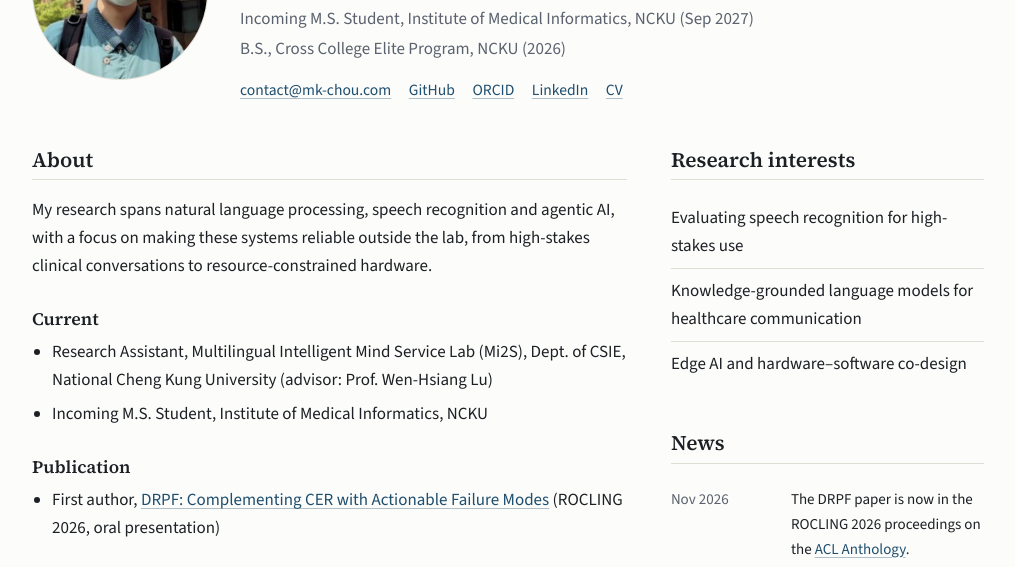
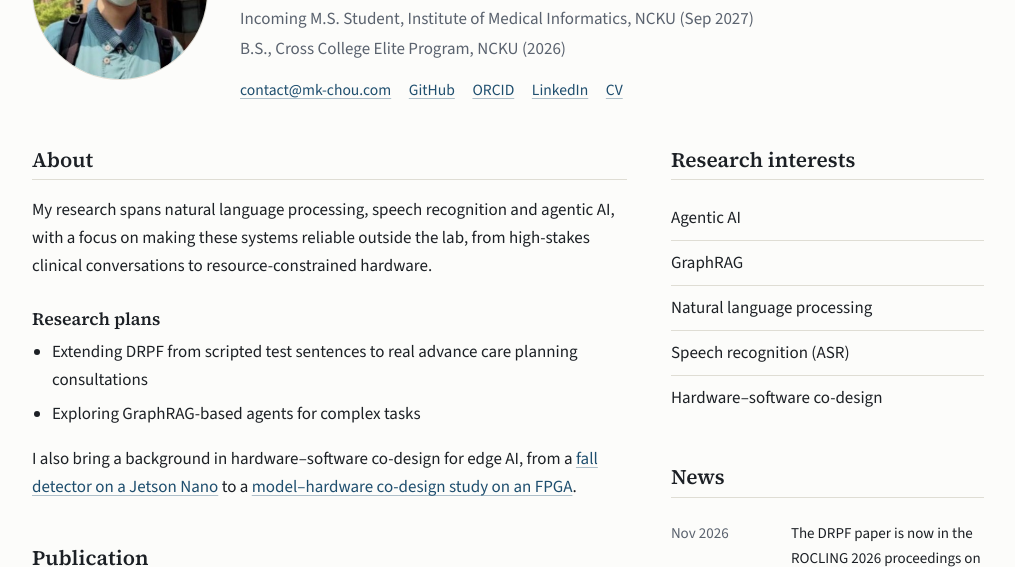
Before and after one commit to MKChou/mk-chou, a plain HTML site: page index.html in a window 1280 px wide. Shown: the part 223-790 px from the top of the page, without its empty margins (132-1147 px from the left). Drawn offline with nearby package versions, Linux system fonts and the light colour scheme.

Commit message:
Tidy homepage: dedupe About, LinkedIn research interests, trim news
Co-Authored-By: Claude Opus 5.5 <noreply@anthropic.com>

```diff
--- a/index.html
+++ b/index.html
@@ -58,7 +58,7 @@
           <section class="section prose">
             <h2 class="section-title" data-i18n="home.h.about">About</h2>
             <p data-i18n="home.about.p1">My research spans natural language processing, speech recognition and agentic AI, with a focus on making these systems reliable outside the lab, from high-stakes clinical conversations to resource-constrained hardware.</p>
-            <div data-i18n="home.about.p2" data-i18n-html><h3>Current</h3><ul><li>Research Assistant, Multilingual Intelligent Mind Service Lab (Mi2S), Dept. of CSIE, National Cheng Kung University (advisor: Prof. Wen-Hsiang Lu)</li><li>Incoming M.S. Student, Institute of Medical Informatics, NCKU</li></ul><h3>Publication</h3><ul><li>First author, <a href="research/drpf/">DRPF: Complementing CER with Actionable Failure Modes</a> (ROCLING 2026, oral presentation)</li></ul><h3>Research Plans</h3><ul><li>Extending DRPF to real advance care planning consultations</li><li>Exploring GraphRAG-based agents for complex tasks</li><li>Background in hardware–software co-design for edge AI</li></ul><h3>Research Interests</h3><ul><li>Agentic AI · GraphRAG · NLP · ASR · Hardware–Software Co-design</li></ul></div>
+            <div data-i18n="home.about.p2" data-i18n-html><h3>Research plans</h3><ul><li>Extending DRPF from scripted test sentences to real advance care planning consultations</li><li>Exploring GraphRAG-based agents for complex tasks</li></ul><p>I also bring a background in hardware–software co-design for edge AI, from a <a href="project/2/">fall detector on a Jetson Nano</a> to a <a href="project/3/">model–hardware co-design study on an FPGA</a>.</p></div>
           </section>
 
           <section class="section">
@@ -93,9 +93,11 @@
           <section class="section">
             <h2 class="section-title" data-i18n="home.h.int">Research interests</h2>
             <ul class="interest-list">
-            <li data-i18n="home.int.0">Evaluating speech recognition for high-stakes use</li>
-            <li data-i18n="home.int.1">Knowledge-grounded language models for healthcare communication</li>
-            <li data-i18n="home.int.2">Edge AI and hardware–software co-design</li>
+            <li data-i18n="home.int.0">Agentic AI</li>
+            <li data-i18n="home.int.1">GraphRAG</li>
+            <li data-i18n="home.int.2">Natural language processing</li>
+            <li data-i18n="home.int.3">Speech recognition (ASR)</li>
+            <li data-i18n="home.int.4">Hardware–software co-design</li>
             </ul>
           </section>
 
@@ -106,7 +108,6 @@
             <li><time datetime="2026-11"><span data-i18n="home.news.award.when">Nov 2026</span></time><span data-i18n="home.news.award.text">Two lab projects, iSeeME and Kasih, each received the National Innovation Award; I presented Kasih in Taipei.</span></li>
             <li><time datetime="2026-11"><span data-i18n="home.news.admit.when">Nov 2026</span></time><span data-i18n="home.news.admit.text">Admitted to the master's program at NCKU's Institute of Medical Informatics, starting September 2027.</span></li>
             <li><time datetime="2026-11"><span data-i18n="home.news.0.when">Nov 2026</span></time><span data-i18n="home.news.0.text">Presented DRPF as an oral talk at ROCLING 2026, November 6–7.</span></li>
-            <li><time datetime="2026-09"><span data-i18n="home.news.1.when">Sep 2026</span></time><span data-i18n="home.news.1.text">DRPF was accepted to ROCLING 2026 (Archival Track) for oral presentation.</span></li>
             <li><time datetime="2026-09"><span data-i18n="home.news.2.when">Sep 2026</span></time><span data-i18n="home.news.2.text">The iSeeME app was exhibited at a smart-healthcare industry forum.</span></li>
             <li><time datetime="2026-08"><span data-i18n="home.news.3.when">Aug 2026</span></time><span data-i18n="home.news.3.text">Demonstrated Kasih, the lab's multilingual translation app, at a senior-care expo in Taipei.</span></li>
             <li><time datetime="2025-10"><span data-i18n="home.news.4.when">Oct 2025</span></time><span data-i18n="home.news.4.text">First place, Smart Cultural Tourism track, Visioning the South 2025.</span></li>
--- a/js/site-i18n.js
+++ b/js/site-i18n.js
@@ -9,17 +9,17 @@ const SITE_I18N = {
     "home.news.admit.text": "Admitted to the master's program at NCKU's Institute of Medical Informatics, starting September 2027.",
     "home.news.0.when": "Nov 2026",
     "home.news.0.text": "Presented DRPF as an oral talk at ROCLING 2026, November 6–7.",
-    "home.news.1.when": "Sep 2026",
-    "home.news.1.text": "DRPF was accepted to ROCLING 2026 (Archival Track) for oral presentation.",
     "home.news.2.when": "Sep 2026",
     "home.news.2.text": "The iSeeME app was exhibited at a smart-healthcare industry forum.",
     "home.news.3.when": "Aug 2026",
     "home.news.3.text": "Demonstrated Kasih, the lab's multilingual translation app, at a senior-care expo in Taipei.",
     "home.news.4.when": "Oct 2025",
     "home.news.4.text": "First place, Smart Cultural Tourism track, Visioning the South 2025.",
-    "home.int.0": "Evaluating speech recognition for high-stakes use",
-    "home.int.1": "Knowledge-grounded language models for healthcare communication",
-    "home.int.2": "Edge AI and hardware–software co-design",
+    "home.int.0": "Agentic AI",
+    "home.int.1": "GraphRAG",
+    "home.int.2": "Natural language processing",
+    "home.int.3": "Speech recognition (ASR)",
+    "home.int.4": "Hardware–software co-design",
     "res.drpf.title": "DRPF: evaluating deployment risk in speech recognition",
     "res.drpf.tag": "Published",
     "res.voice.title": "VOICE: a voice-interaction platform for advance care planning",
@@ -38,7 +38,7 @@ const SITE_I18N = {
     "home.link.cv": "CV",
     "home.h.about": "About",
     "home.about.p1": "My research spans natural language processing, speech recognition and agentic AI, with a focus on making these systems reliable outside the lab, from high-stakes clinical conversations to resource-constrained hardware.",
-    "home.about.p2": "<h3>Current</h3><ul><li>Research Assistant, Multilingual Intelligent Mind Service Lab (Mi2S), Dept. of CSIE, National Cheng Kung University (advisor: Prof. Wen-Hsiang Lu)</li><li>Incoming M.S. Student, Institute of Medical Informatics, NCKU</li></ul><h3>Publication</h3><ul><li>First author, <a href=\"research/drpf/\">DRPF: Complementing CER with Actionable Failure Modes</a> (ROCLING 2026, oral presentation)</li></ul><h3>Research Plans</h3><ul><li>Extending DRPF to real advance care planning consultations</li><li>Exploring GraphRAG-based agents for complex tasks</li><li>Background in hardware–software co-design for edge AI</li></ul><h3>Research Interests</h3><ul><li>Agentic AI · GraphRAG · NLP · ASR · Hardware–Software Co-design</li></ul>",
+    "home.about.p2": "<h3>Research plans</h3><ul><li>Extending DRPF from scripted test sentences to real advance care planning consultations</li><li>Exploring GraphRAG-based agents for complex tasks</li></ul><p>I also bring a background in hardware–software co-design for edge AI, from a <a href=\"project/2/\">fall detector on a Jetson Nano</a> to a <a href=\"project/3/\">model–hardware co-design study on an FPGA</a>.</p>",
     "home.h.pub": "Publication",
     "pub.link.page": "Project page",
     "pub.link.code": "Code and probe sets",
@@ -269,17 +269,17 @@ const SITE_I18N = {
     "home.news.admit.text": "錄取成大醫學資訊研究所碩士班，2027 年 9 月入學。",
     "home.news.0.when": "2026 年 11 月",
     "home.news.0.text": "於 11 月 6 至 7 日在 ROCLING 2026 口頭發表 DRPF。",
-    "home.news.1.when": "2026 年 9 月",
-    "home.news.1.text": "DRPF 論文獲 ROCLING 2026（Archival Track）接受，口頭發表。",
     "home.news.2.when": "2026 年 9 月",
     "home.news.2.text": "iSeeME 心識 App 於「2026 智慧醫療產業跨域鏈結交流會」展出。",
     "home.news.3.when": "2026 年 8 月",
     "home.news.3.text": "於台北高齡展展示實驗室的多語翻譯 App「Kasih 卡水」。",
     "home.news.4.when": "2025 年 10 月",
     "home.news.4.text": "「2025 創見南方」提案競賽智慧文旅組第一名。",
-    "home.int.0": "高風險場景的語音辨識評估",
-    "home.int.1": "以知識圖譜約束的醫療溝通語言模型",
-    "home.int.2": "邊緣運算與軟硬體協同設計",
+    "home.int.0": "Agentic AI",
+    "home.int.1": "GraphRAG",
+    "home.int.2": "自然語言處理（NLP）",
+    "home.int.3": "語音辨識（ASR）",
+    "home.int.4": "軟硬體協同設計",
     "res.drpf.title": "DRPF：語音辨識部署風險評估框架",
     "res.drpf.tag": "已發表",
     "res.voice.title": "VOICE：預立醫療語音互動平台",
@@ -298,7 +298,7 @@ const SITE_I18N = {
     "home.link.cv": "簡歷",
     "home.h.about": "簡介",
     "home.about.p1": "我的研究涵蓋自然語言處理、語音辨識與 agentic AI，重點是讓這些系統走出實驗室後依然可靠，從高風險的臨床對話，到資源受限的硬體。",
-    "home.about.p2": "<h3>目前</h3><ul><li>國立成功大學資訊工程學系 多語心智服務實驗室（Mi2S）研究助理（指導教授：盧文祥教授）</li><li>成大醫學資訊研究所碩士班（2027 年 9 月入學）</li></ul><h3>論文</h3><ul><li>第一作者，<a href=\"research/drpf/\">DRPF：以可處置錯誤型態補充 CER</a>（ROCLING 2026，口頭發表）</li></ul><h3>研究規劃</h3><ul><li>將 DRPF 延伸至真實的預立醫療照護諮詢</li><li>探索以 GraphRAG 為基礎、處理複雜任務的 agent</li><li>具備邊緣 AI 軟硬體協同設計的背景</li></ul><h3>研究興趣</h3><ul><li>Agentic AI · GraphRAG · NLP · ASR · 軟硬體協同設計</li></ul>",
+    "home.about.p2": "<h3>研究規劃</h3><ul><li>將 DRPF 從照稿念的測試句，延伸到真實的預立醫療照護諮詢</li><li>探索以 GraphRAG 為基礎、處理複雜任務的 agent</li></ul><p>我也有邊緣 AI 軟硬體協同設計的背景，從 <a href=\"project/2/\">Jetson Nano 上的跌倒偵測</a>，到 <a href=\"project/3/\">FPGA 上的模型與硬體協同設計</a>。</p>",
     "home.h.pub": "論文",
     "pub.link.page": "研究介紹",
     "pub.link.code": "程式與測試集",
```
